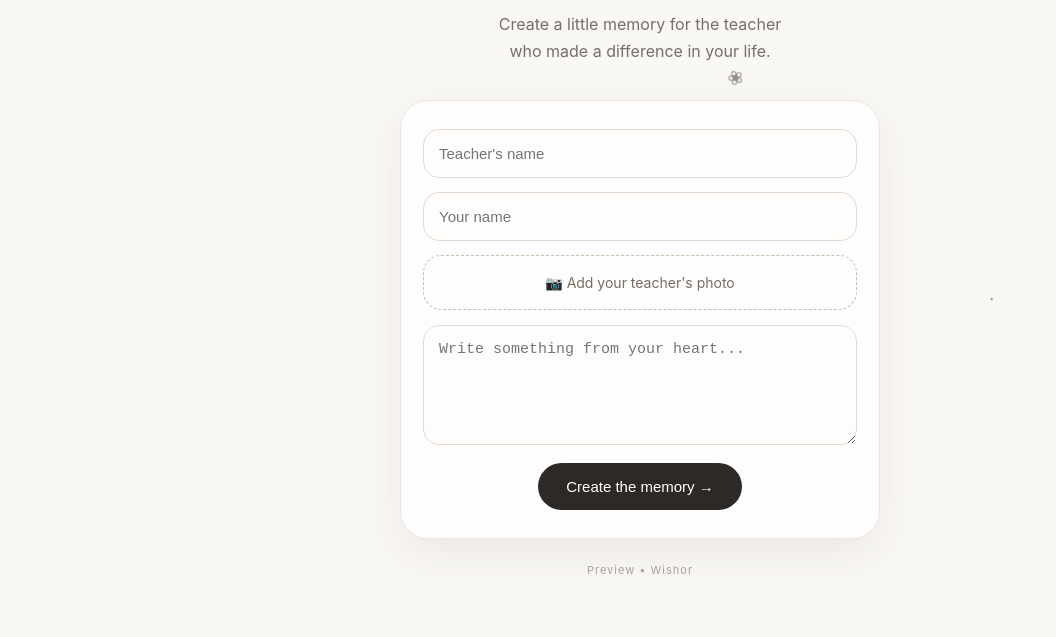
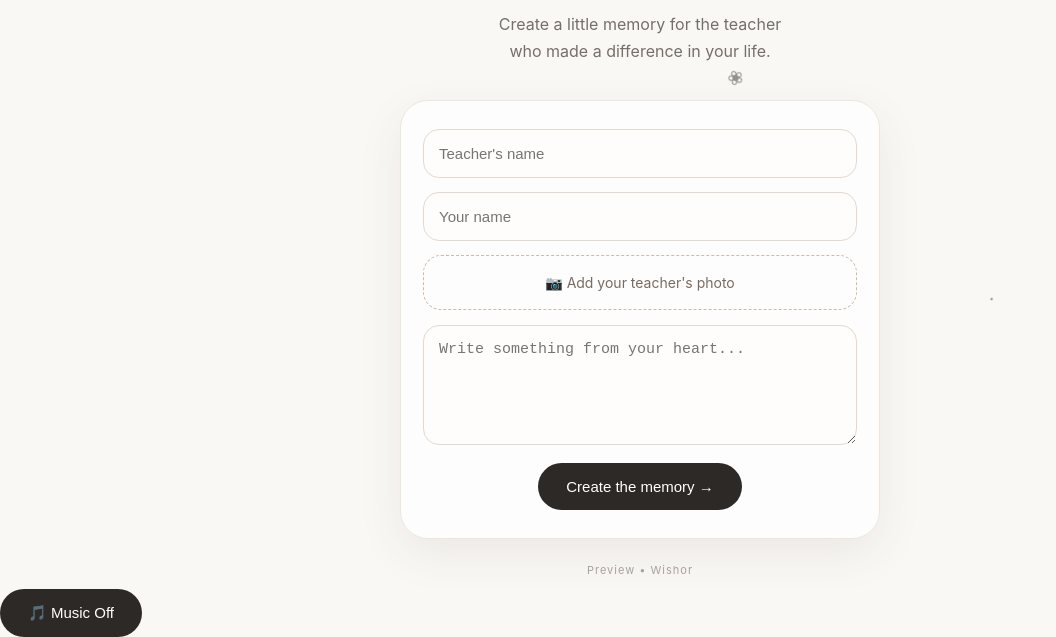
Before and after one commit to angeldeora45-source/wishora, a plain HTML site: page index.html in a window 1280 px wide. Shown: the part 211-848 px from the top of the page, without its empty margins (0-1056 px from the left). Before the commit the page ends 800 px from the top, so only its background shows below. Drawn offline with Linux system fonts and the light colour scheme.

Commit message:
Update index.html

```diff
--- a/index.html
+++ b/index.html
@@ -182,4 +182,6 @@
   <script src="script.js"></script>
 
 </body>
-</html>
+</html><button id="musicBtn" class="music-btn" onclick="toggleMusic()">
+  🎵 Music Off
+</button>
```
